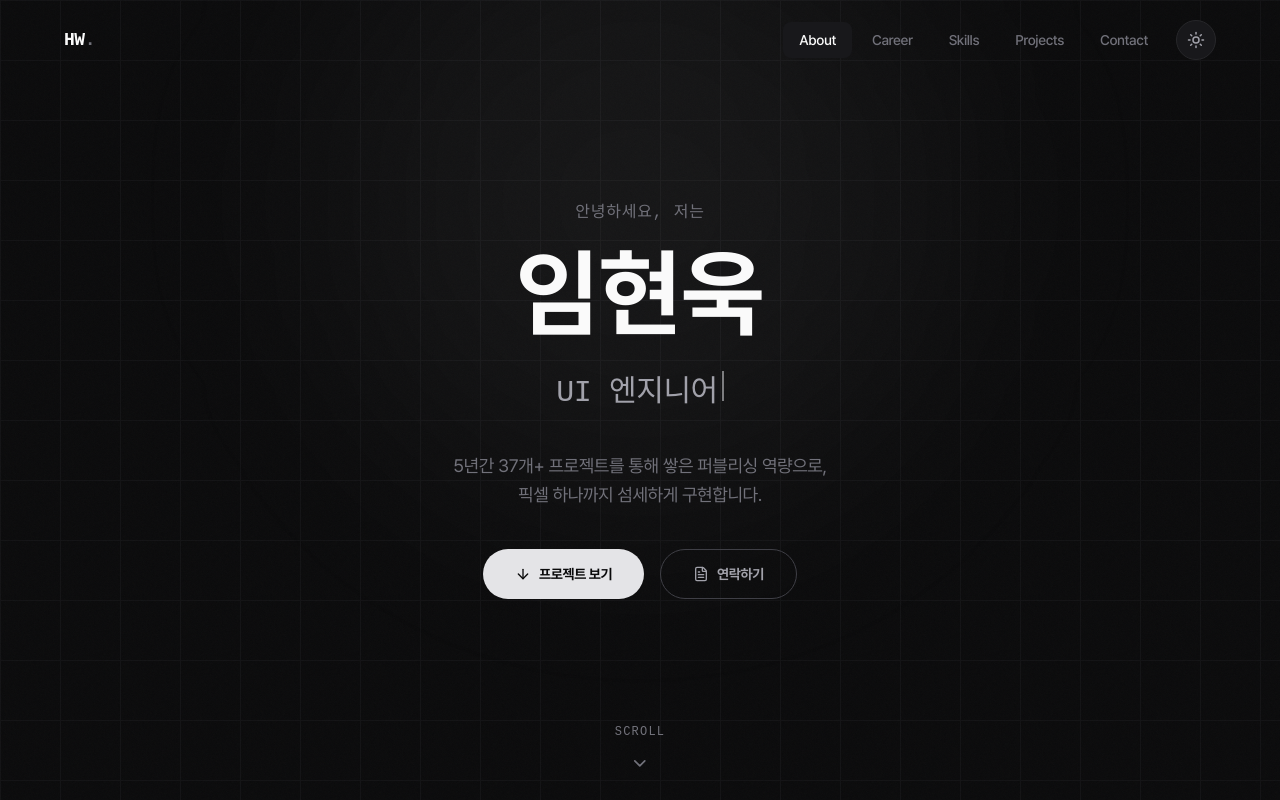
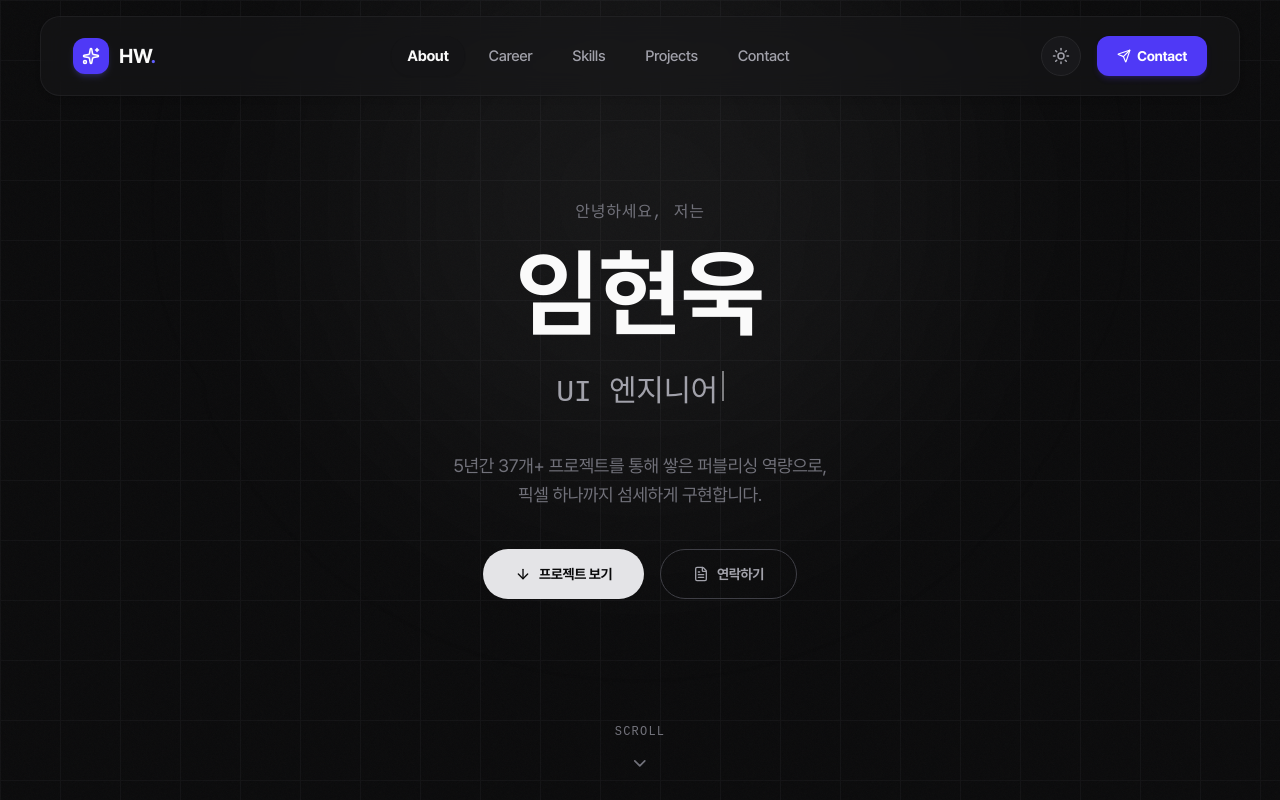
Before and after one commit to gusdnrs/portfolio, a Next.js app: page / in a window 1280 px wide. Shown: the top 800 px of the page. Built offline with nearby package versions, Linux system fonts and the light colour scheme.

Commit message:
style: 플로팅 카드 형태의 헤더 레이아웃 디자인 업데이트

```diff
--- a/src/components/layout/Header.tsx
+++ b/src/components/layout/Header.tsx
@@ -2,7 +2,7 @@
 
 import { useCallback, useEffect, useMemo, useState } from 'react';
 import { AnimatePresence, motion } from 'framer-motion';
-import { Menu, X } from 'lucide-react';
+import { Menu, X, Sparkles, Send } from 'lucide-react';
 import ThemeToggle from '@/components/ui/ThemeToggle';
 import { useScrollSpy } from '@/hooks/useScrollSpy';
 import type { NavItem } from '@/types';
@@ -26,7 +26,7 @@ export default function Header() {
   const activeId = useScrollSpy(sectionIds);
 
   useEffect(() => {
-    const onScroll = () => setScrolled(window.scrollY > 50);
+    const onScroll = () => setScrolled(window.scrollY > 30);
     window.addEventListener('scroll', onScroll, {
       passive: true,
     });
@@ -41,85 +41,116 @@ export default function Header() {
   }, []);
 
   return (
-    <header
-      className={`fixed top-0 left-0 right-0 z-50
-        transition-all duration-300
-        ${scrolled ? 'glass shadow-sm' : 'bg-transparent'}`}
-    >
-      <div className="section-container flex items-center
-        justify-between h-16 md:h-20">
-        {/* 로고 */}
+    <header className="fixed top-4 left-0 right-0 z-50 px-4 md:px-6">
+      {/* 플로팅 헤더 바 */}
+      <div
+        className={`mx-auto max-w-[1200px] h-16 md:h-20 px-6 md:px-8
+          rounded-[20px] backdrop-blur-[12px]
+          flex items-center justify-between
+          transition-all duration-300
+          border border-border-primary/60
+          ${
+            scrolled
+              ? 'glass shadow-lg bg-bg-card/75 border-border-secondary'
+              : 'bg-bg-card/50 shadow-md'
+          }`}
+      >
+        {/* 로고 영역 */}
         <button
-          onClick={() => window.scrollTo({
-            top: 0, behavior: 'smooth',
-          })}
-          className="font-mono-custom text-lg font-bold
-            text-text-primary tracking-tight cursor-pointer"
+          onClick={() =>
+            window.scrollTo({ top: 0, behavior: 'smooth' })
+          }
+          className="flex items-center gap-2.5 group text-left cursor-pointer"
         >
-          HW<span className="text-text-tertiary">.</span>
+          <div
+            className="w-8 h-8 md:w-9 md:h-9 rounded-xl bg-indigo-600
+              flex items-center justify-center text-white
+              shadow-md shadow-indigo-500/20
+              group-hover:scale-105 transition-transform duration-200"
+          >
+            <Sparkles size={18} className="fill-white/20" />
+          </div>
+          <span className="text-lg md:text-xl font-extrabold text-text-primary tracking-tight">
+            HW<span className="text-indigo-500">.</span>
+          </span>
         </button>
 
-        {/* 데스크톱 네비게이션 */}
-        <nav className="hidden md:flex items-center gap-1">
-          {NAV_ITEMS.map(item => (
-            <button
-              key={item.id}
-              onClick={() => scrollTo(item.id)}
-              className={`px-4 py-2 rounded-lg text-sm
-                font-medium transition-colors duration-200
-                cursor-pointer
-                ${
-                  activeId === item.id
-                    ? 'text-text-primary bg-bg-card'
-                    : 'text-text-tertiary hover:text-text-secondary'
-                }`}
-            >
-              {item.label}
-            </button>
-          ))}
-          <div className="ml-2">
-            <ThemeToggle />
-          </div>
+        {/* 데스크톱 메뉴 영역 */}
+        <nav className="hidden md:flex items-center gap-1.5 lg:gap-2">
+          {NAV_ITEMS.map(item => {
+            const isActive = activeId === item.id;
+            return (
+              <button
+                key={item.id}
+                onClick={() => scrollTo(item.id)}
+                className={`px-4 py-2 rounded-full text-[15px] font-medium
+                  transition-all duration-200 cursor-pointer
+                  ${
+                    isActive
+                      ? 'text-text-primary bg-bg-secondary shadow-xs font-semibold'
+                      : 'text-text-secondary hover:text-text-primary hover:bg-bg-secondary/50'
+                  }`}
+              >
+                {item.label}
+              </button>
+            );
+          })}
         </nav>
 
-        {/* 모바일 메뉴 버튼 */}
-        <div className="flex md:hidden items-center gap-2">
+        {/* 우측 컨트롤 / CTA 영역 */}
+        <div className="flex items-center gap-3 md:gap-4">
           <ThemeToggle />
+
+          {/* Contact CTA 버튼 (데스크톱) */}
+          <button
+            onClick={() => scrollTo('contact')}
+            className="hidden sm:inline-flex items-center gap-1.5
+              px-4 py-2 md:px-5 md:py-2.5 rounded-xl
+              bg-indigo-600 hover:bg-indigo-500
+              text-white text-xs md:text-sm font-semibold
+              shadow-md shadow-indigo-600/20
+              hover:shadow-indigo-500/30 hover:-translate-y-0.5
+              transition-all cursor-pointer"
+          >
+            <Send size={14} />
+            <span>Contact</span>
+          </button>
+
+          {/* 모바일 햄버거 메뉴 버튼 */}
           <button
             onClick={() => setMobileOpen(!mobileOpen)}
-            className="p-2 rounded-lg text-text-secondary
-              hover:text-text-primary cursor-pointer"
+            className="md:hidden p-2 rounded-xl text-text-secondary
+              hover:text-text-primary bg-bg-secondary/60 cursor-pointer"
             aria-label="메뉴 열기"
           >
-            {mobileOpen ? <X size={22} /> : <Menu size={22} />}
+            {mobileOpen ? <X size={20} /> : <Menu size={20} />}
           </button>
         </div>
       </div>
 
-      {/* 모바일 드로어 */}
+      {/* 모바일 드로어 (플로팅 스타일 하단 연결) */}
       <AnimatePresence>
         {mobileOpen && (
           <motion.nav
-            initial={{ opacity: 0, height: 0 }}
-            animate={{ opacity: 1, height: 'auto' }}
-            exit={{ opacity: 0, height: 0 }}
-            transition={{ duration: 0.25 }}
-            className="md:hidden glass border-t
-              border-border-primary overflow-hidden"
+            initial={{ opacity: 0, y: -10, scale: 0.98 }}
+            animate={{ opacity: 1, y: 0, scale: 1 }}
+            exit={{ opacity: 0, y: -10, scale: 0.98 }}
+            transition={{ duration: 0.2 }}
+            className="md:hidden mx-auto max-w-[1200px] mt-2
+              rounded-2xl glass border border-border-primary
+              p-3 bg-bg-card/90 backdrop-blur-xl shadow-xl overflow-hidden"
           >
-            <div className="section-container py-4 flex
-              flex-col gap-1">
+            <div className="flex flex-col gap-1">
               {NAV_ITEMS.map(item => (
                 <button
                   key={item.id}
                   onClick={() => scrollTo(item.id)}
-                  className={`py-3 px-4 rounded-lg text-left
-                    text-sm font-medium transition-colors
-                    cursor-pointer
+                  className={`py-3 px-4 rounded-xl text-left
+                    text-sm font-medium transition-colors cursor-pointer
                     ${
                       activeId === item.id
-                        ? 'text-text-primary bg-bg-card'
-                        : 'text-text-tertiary'
+                        ? 'text-text-primary bg-bg-secondary font-semibold'
+                        : 'text-text-secondary hover:bg-bg-secondary/50'
                     }`}
                 >
                   {item.label}
```
